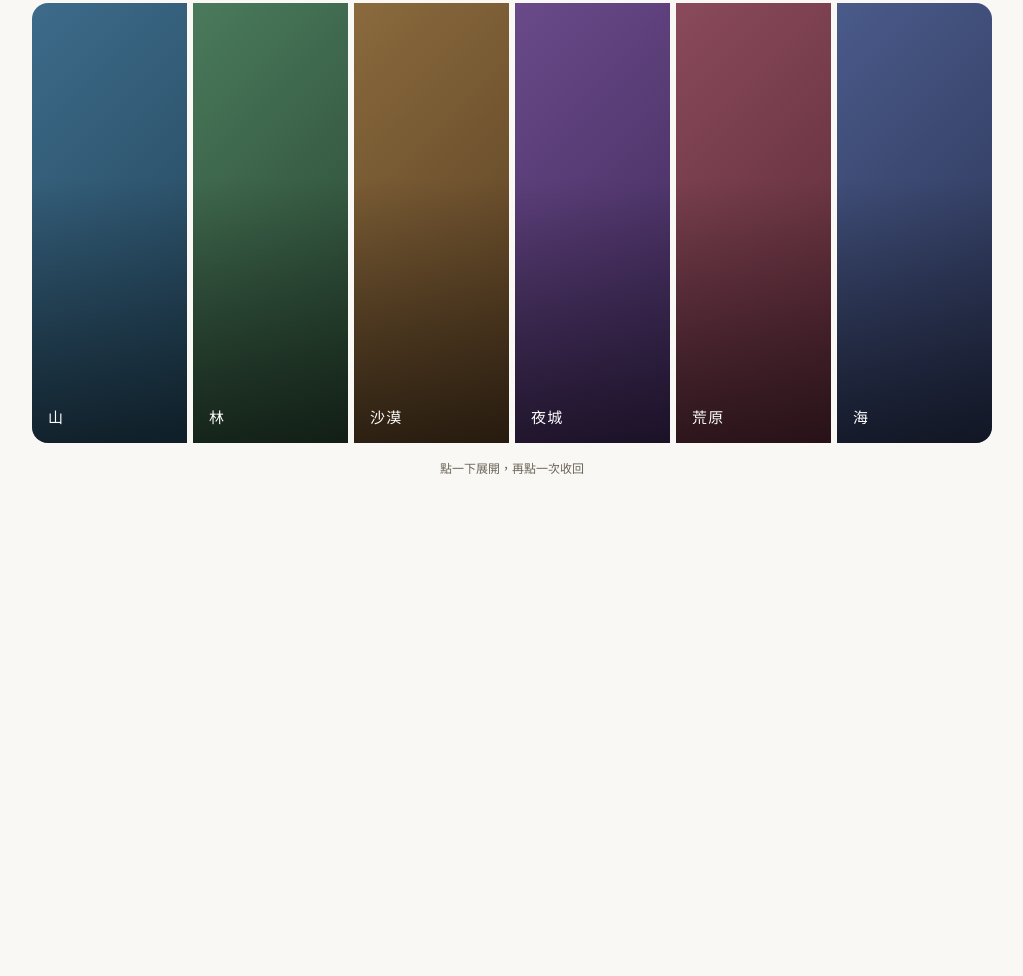
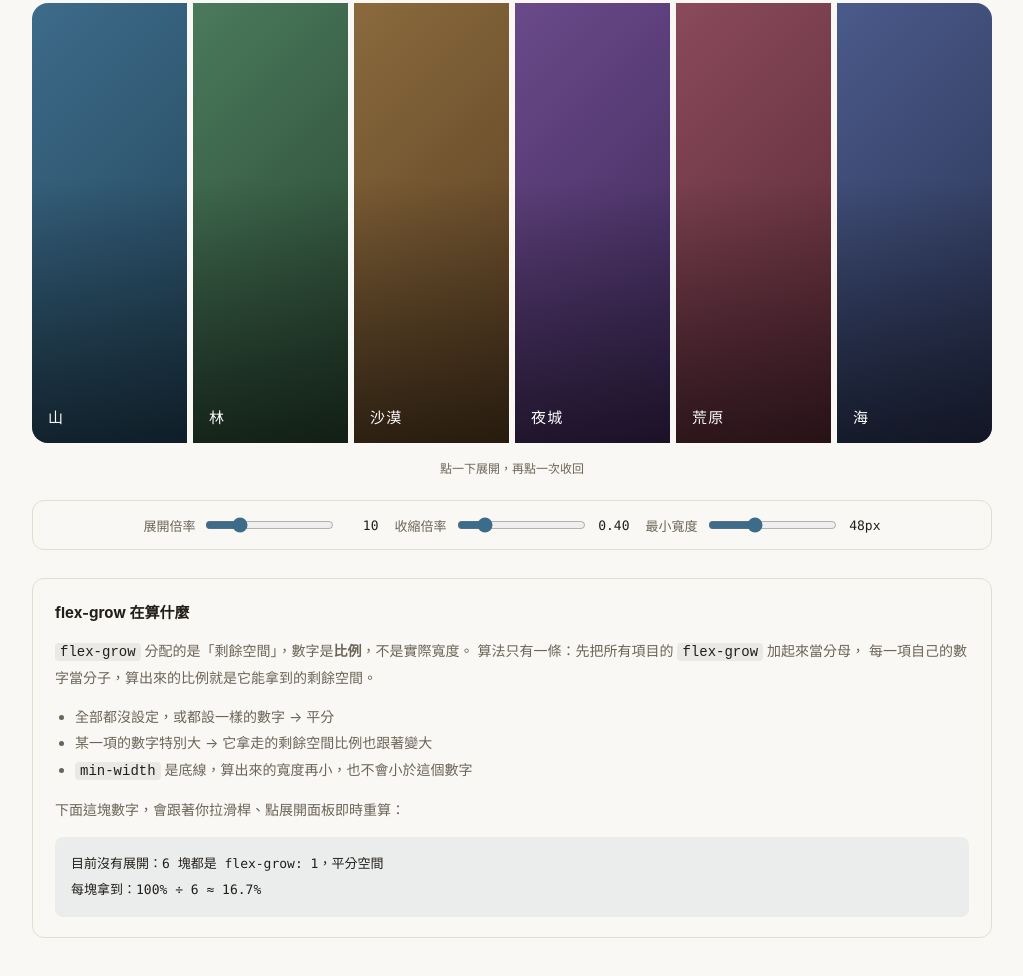
Before and after one commit to weiifange-ui/flex-accordion, a plain HTML site: page index.html in a window 1280 px wide. Shown: the part 140-1116 px from the top of the page, without its empty margins (128-1151 px from the left). Before the commit the page ends 800 px from the top, so only its background shows below. Drawn offline with Linux system fonts and the light colour scheme.

Commit message:
flex-grow 控制欄

```diff
--- a/index.html
+++ b/index.html
@@ -56,14 +56,14 @@
     flex-grow: 1;
     flex-shrink: 1;
     flex-basis: 0;
-    min-width: 48px;
+    min-width: var(--panel-min-width, 48px);
     position: relative;
     cursor: pointer;
     overflow: hidden;
     display: flex;
     align-items: flex-end;
     /* 寬度的動畫完全靠 flex-grow 的 transition，不是 width 或 transform */
-    transition: flex-grow 0.5s cubic-bezier(.22,.61,.36,1);
+    transition: flex-grow 0.5s cubic-bezier(.22,.61,.36,1), min-width 0.3s ease;
   }
 
   .panel::before {
@@ -89,7 +89,7 @@
   /* 有面板被展開時（.has-active），其他沒被點的面板縮小，
      而且文字改成直書，模擬真實圖片牆「縮窄時文字側過來」的手感 */
   .accordion.has-active .panel:not(.active) {
-    flex-grow: 0.4;
+    flex-grow: var(--inactive-grow, 0.4);
   }
   .accordion.has-active .panel:not(.active) .caption {
     writing-mode: vertical-rl;
@@ -98,7 +98,7 @@
   }
 
   .panel.active {
-    flex-grow: 10;
+    flex-grow: var(--active-grow, 10);
   }
 
   .p1 { background: linear-gradient(135deg, #3d6b8a, #214257); }
@@ -110,6 +110,63 @@
 
   .hint {
     text-align: center; color: var(--ink-soft); font-size: 12px; margin-top: 16px;
+  }
+
+  /* 控制欄本身也是 flex-wrap，視窗窄的時候三組會自動換行 */
+  .controls {
+    display: flex;
+    flex-wrap: wrap;
+    gap: 16px;
+    justify-content: center;
+    align-items: center;
+    margin-top: 24px;
+    padding: 14px 18px;
+    border: 1px solid var(--line);
+    border-radius: 12px;
+  }
+  .control-group {
+    display: flex;
+    align-items: center;
+    gap: 8px;
+    font-size: 13px;
+    color: var(--ink-soft);
+  }
+  .control-group input[type="range"] { accent-color: #3d6b8a; }
+  .control-group .val {
+    font-family: "SFMono-Regular", Consolas, monospace;
+    color: var(--ink);
+    min-width: 34px;
+    text-align: right;
+  }
+
+  .lesson {
+    margin-top: 28px;
+    padding: 20px 22px;
+    border: 1px solid var(--line);
+    border-radius: 12px;
+    font-size: 14px;
+    line-height: 1.9;
+  }
+  .lesson h2 {
+    font-size: 15px;
+    margin: 0 0 10px;
+  }
+  .lesson p { margin: 0 0 12px; color: var(--ink-soft); }
+  .lesson ul { margin: 0 0 12px; padding-left: 20px; color: var(--ink-soft); }
+  .lesson code {
+    background: rgba(0,0,0,0.06); padding: 1px 5px; border-radius: 4px; color: var(--ink);
+  }
+
+  .live-math {
+    margin-top: 14px;
+    padding: 14px 16px;
+    background: rgba(61,107,138,0.08);
+    border: 1px dashed var(--accent);
+    border-radius: 8px;
+    font-family: "SFMono-Regular", Consolas, monospace;
+    font-size: 13px;
+    line-height: 2;
+    white-space: pre-wrap;
   }
 
   @media (max-width: 640px) {
@@ -136,6 +193,40 @@
   </div>
 
   <p class="hint">點一下展開，再點一次收回</p>
+
+  <div class="controls">
+    <div class="control-group">
+      <label for="activeInput">展開倍率</label>
+      <input type="range" id="activeInput" min="1" max="40" step="0.5" value="10">
+      <span class="val" id="activeVal">10</span>
+    </div>
+    <div class="control-group">
+      <label for="inactiveInput">收縮倍率</label>
+      <input type="range" id="inactiveInput" min="0.05" max="2" step="0.05" value="0.4">
+      <span class="val" id="inactiveVal">0.40</span>
+    </div>
+    <div class="control-group">
+      <label for="minWidthInput">最小寬度</label>
+      <input type="range" id="minWidthInput" min="10" max="120" step="2" value="48">
+      <span class="val" id="minWidthVal">48px</span>
+    </div>
+  </div>
+
+  <div class="lesson">
+    <h2>flex-grow 在算什麼</h2>
+    <p>
+      <code>flex-grow</code> 分配的是「剩餘空間」，數字是<strong>比例</strong>，不是實際寬度。
+      算法只有一條：先把所有項目的 <code>flex-grow</code> 加起來當分母，
+      每一項自己的數字當分子，算出來的比例就是它能拿到的剩餘空間。
+    </p>
+    <ul>
+      <li>全部都沒設定，或都設一樣的數字 → 平分</li>
+      <li>某一項的數字特別大 → 它拿走的剩餘空間比例也跟著變大</li>
+      <li><code>min-width</code> 是底線，算出來的寬度再小，也不會小於這個數字</li>
+    </ul>
+    <p>下面這塊數字，會跟著你拉滑桿、點展開面板即時重算：</p>
+    <div class="live-math" id="liveMath"></div>
+  </div>
 </div>
 
 <script>
@@ -155,8 +246,65 @@
         panel.classList.add('active');
         accordion.classList.add('has-active');
       }
+      updateLiveMath();
     });
   });
+
+  /*
+    教學用的即時計算：跟畫面上真正的 CSS 完全對應同一套公式，
+    沒有另外猜或估算，就是把目前的 flex-grow 數字原封不動拿來算一次。
+  */
+  var liveMath = document.getElementById('liveMath');
+  var panelCount = panels.length;
+
+  function updateLiveMath() {
+    var hasActive = accordion.classList.contains('has-active');
+    var activeGrow = parseFloat(activeInput.value);
+    var inactiveGrow = parseFloat(inactiveInput.value);
+
+    var lines = [];
+    if (!hasActive) {
+      var each = (100 / panelCount).toFixed(1);
+      lines.push('目前沒有展開：' + panelCount + ' 塊都是 flex-grow: 1，平分空間');
+      lines.push('每塊拿到：100% ÷ ' + panelCount + ' ≈ ' + each + '%');
+    } else {
+      var othersCount = panelCount - 1;
+      var total = activeGrow + inactiveGrow * othersCount;
+      var activePct = (activeGrow / total * 100).toFixed(1);
+      var otherPct = (inactiveGrow / total * 100).toFixed(1);
+      lines.push('總份數 = ' + activeGrow + ' + (' + inactiveGrow + ' × ' + othersCount + ') = ' + total.toFixed(2));
+      lines.push('展開那塊：' + activeGrow + ' ÷ ' + total.toFixed(2) + ' ≈ ' + activePct + '%');
+      lines.push('其他每塊：' + inactiveGrow + ' ÷ ' + total.toFixed(2) + ' ≈ ' + otherPct + '%');
+    }
+    liveMath.textContent = lines.join('\n');
+  }
+
+  // 控制欄：改的是 CSS 變數，展開/收縮倍率要等下一次點擊才會套用，
+  // 最小寬度則是任何時候都即時生效（因為 min-width 不受 .active 狀態影響）
+  var root = document.documentElement;
+  var activeInput = document.getElementById('activeInput');
+  var activeVal = document.getElementById('activeVal');
+  var inactiveInput = document.getElementById('inactiveInput');
+  var inactiveVal = document.getElementById('inactiveVal');
+  var minWidthInput = document.getElementById('minWidthInput');
+  var minWidthVal = document.getElementById('minWidthVal');
+
+  activeInput.addEventListener('input', function(e){
+    activeVal.textContent = e.target.value;
+    root.style.setProperty('--active-grow', e.target.value);
+    updateLiveMath();
+  });
+  inactiveInput.addEventListener('input', function(e){
+    inactiveVal.textContent = parseFloat(e.target.value).toFixed(2);
+    root.style.setProperty('--inactive-grow', e.target.value);
+    updateLiveMath();
+  });
+  minWidthInput.addEventListener('input', function(e){
+    minWidthVal.textContent = e.target.value + 'px';
+    root.style.setProperty('--panel-min-width', e.target.value + 'px');
+  });
+
+  updateLiveMath();
 })();
 </script>
 </body>
```
